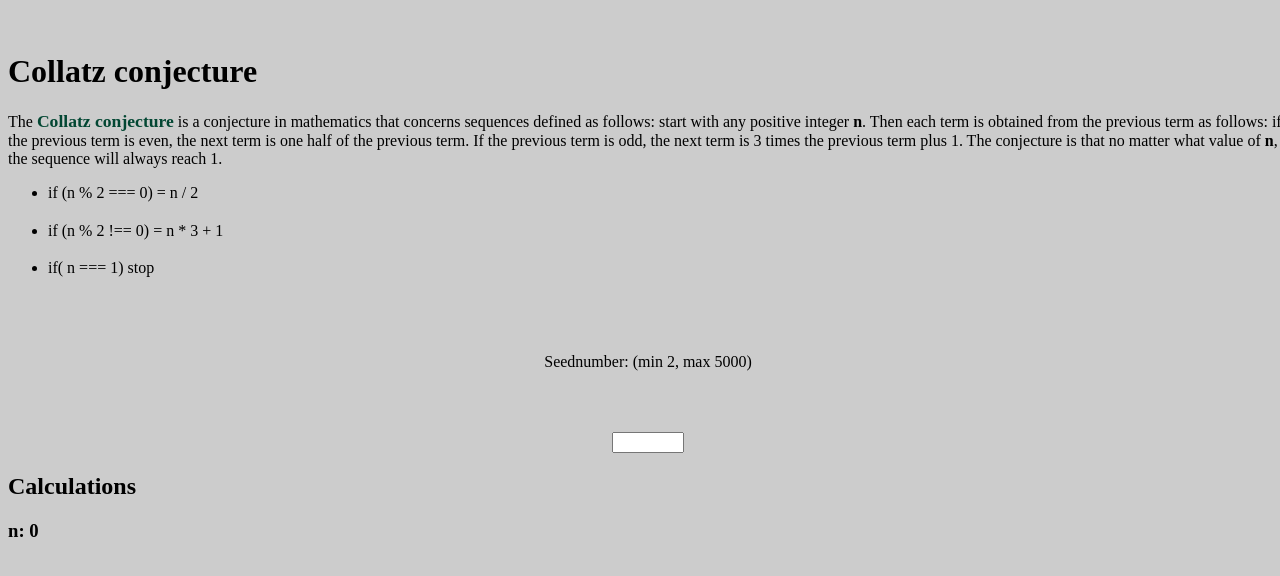
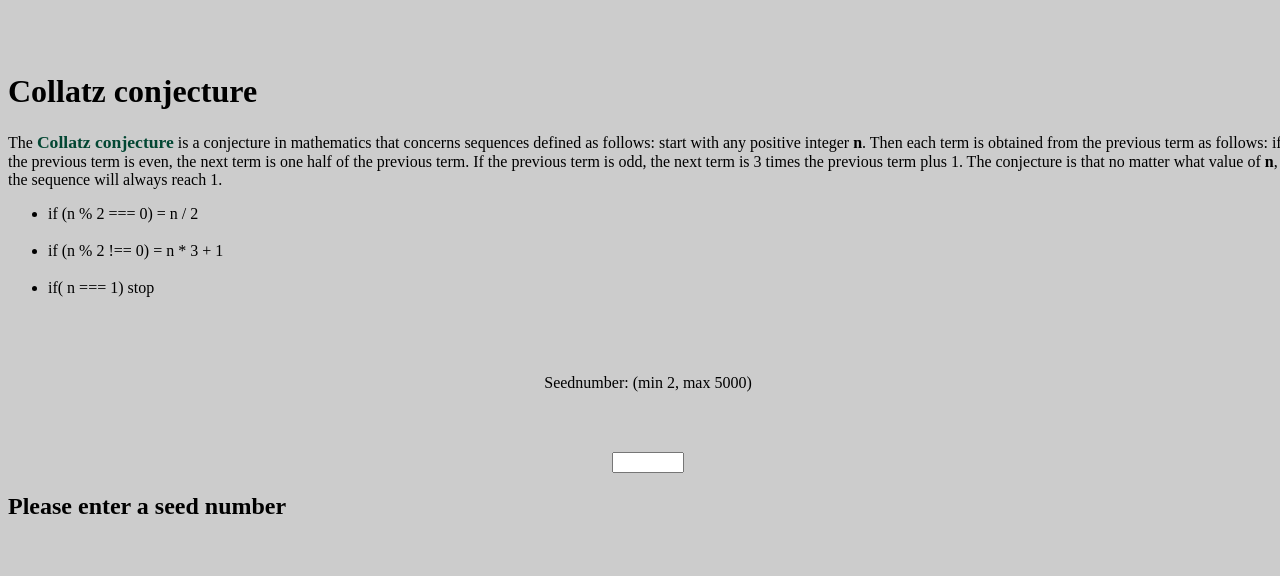
Before and after one commit to AltusJVR/Collatz-conjecture-react, a React (Create React App) app: page / in a window 1280 px wide. Shown: the part 112-688 px from the top of the page. Built offline with nearby package versions, Linux system fonts and the light colour scheme.

Commit message:
add toggle show calc

```diff
--- a/src/Components/Calculations/Calculations.jsx
+++ b/src/Components/Calculations/Calculations.jsx
@@ -3,20 +3,21 @@ import { next } from "../../functions/mod";
 
 import "./Calculations.scss";
 const Calculations = (props) => {
-  const { calcArray, seedNum } = props;
-
-  if (!calcArray) {
+  const { calcArray, seedNum, showCalc, max } = props;
+  if (!seedNum) {
     return (
-      <section>
-        <h1>Please enter a seed number.</h1>
+      <section className="calcSection">
+        <h2>Please enter a seed number</h2>
       </section>
     );
   }
-  if (calcArray) {
+  if (seedNum && showCalc) {
     return (
-      <section>
-        <h1>Calculations</h1>
+      <section className="calcSection">
+        <h1>Iterations:</h1>
         <h3>n: {seedNum}</h3>
+        <h3>Total iterations: {calcArray.length}</h3>
+        <h4>Highest n: {max}</h4>
         <div className="calculations">
           {calcArray.map((num, index) => {
             return (
@@ -32,6 +33,13 @@ const Calculations = (props) => {
       </section>
     );
   }
+  if (seedNum && !showCalc) {
+    return (
+      <section className="calcSection">
+        <h2>Calculation done click on show iterations to see all iterations.</h2>
+      </section>
+    );
+  }
 };
 
 export default Calculations;
```
